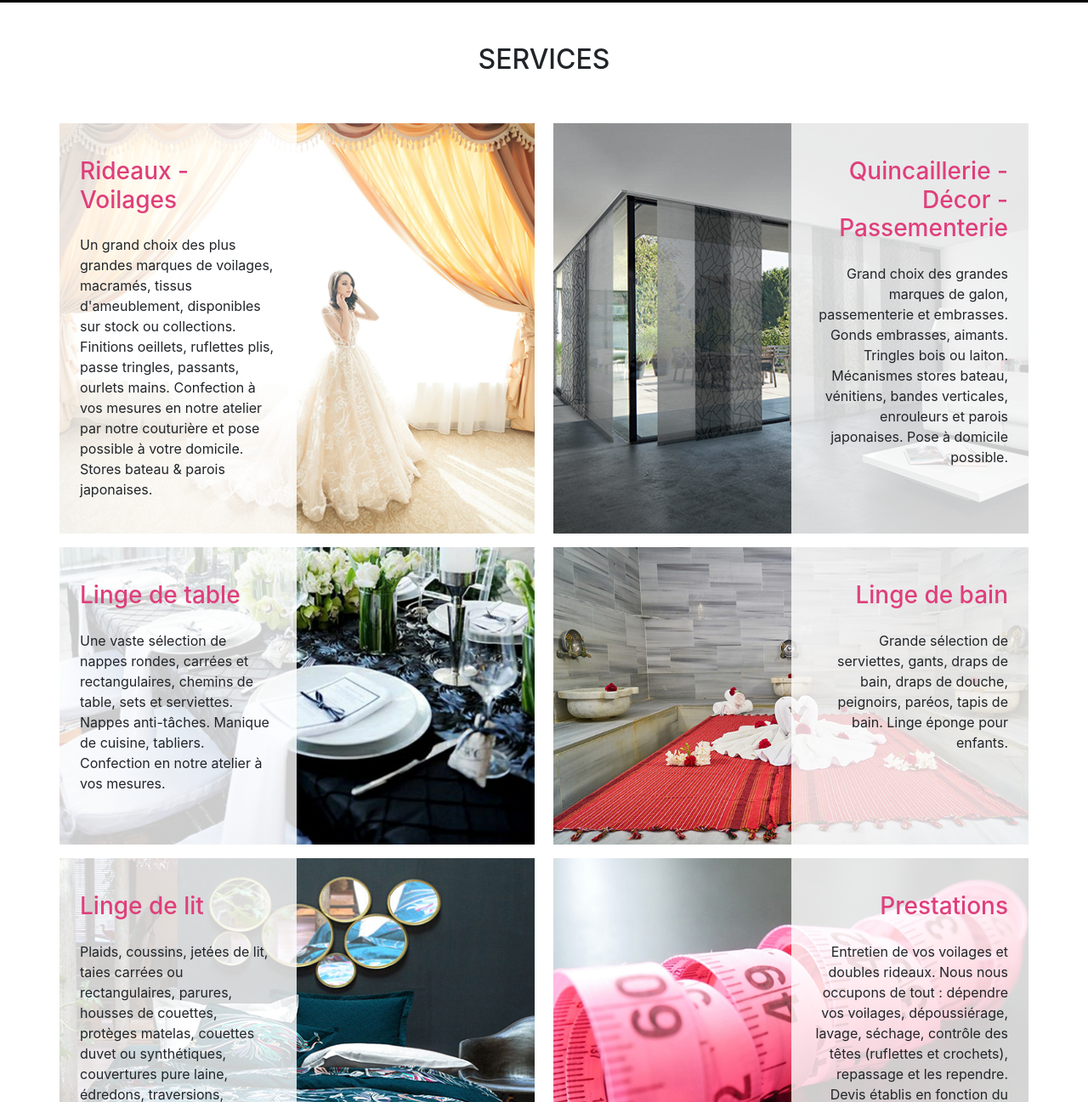
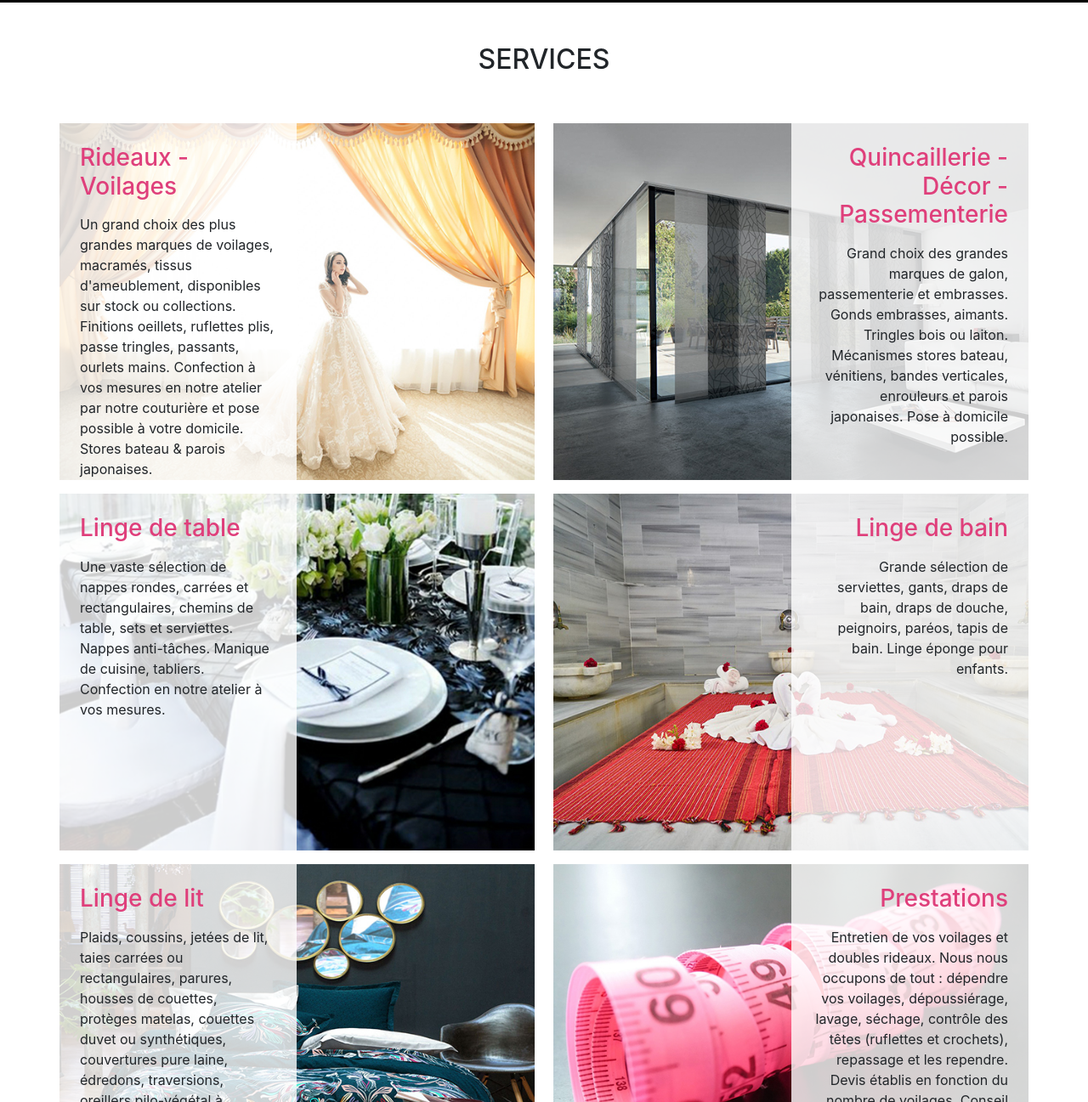
Before and after one commit to florentb123/lovehouse, a plain HTML site: page index.html in a window 1280 px wide. Shown: the part 1833-3130 px from the top of the page at 85% size. Drawn offline with nearby package versions, Linux system fonts and the light colour scheme; grey boxes are pictures that could not be loaded; a script that the page names is missing.

Commit message:
modif service taille 420

```diff
--- a/index.html
+++ b/index.html
@@ -232,7 +232,7 @@
                 class="row d-flex justify-content-lg-between justify-content-md-center justify-content-sm-center justify-content-center">
                 <div class="col-12 col-sm-12 col-md-12 col-lg-6 bg-service-1 p-0 mb-3">
                     <div class="w-50 p-4 sm-center">
-                        <h3 class="pink py-3">Rideaux - Voilages</h3>
+                        <h3 class="pink pb-2">Rideaux - Voilages</h3>
                         <p>Un grand choix des plus grandes marques de voilages, macramés, tissus d'ameublement,
                             disponibles sur stock ou collections.
                             Finitions oeillets, ruflettes plis, passe tringles, passants, ourlets mains.
@@ -244,7 +244,7 @@
                 </div>
                 <div class="col-12 col-sm-12 col-md-12 col-lg-6 bg-service-2 p-0 mb-3">
                     <div class="w-50  ml-lg-auto ml-md-0 ml-sm-0 ml-0 p-4 sm-center text-lg-right text-md-left text-sm-center text-sm-center">
-                        <h3 class="pink py-3">Quincaillerie - Décor - Passementerie</h3>
+                        <h3 class="pink pb-2">Quincaillerie - Décor - Passementerie</h3>
                         <p>Grand choix des grandes marques de galon, passementerie et embrasses.
                             Gonds embrasses, aimants.
                             Tringles bois ou laiton.
@@ -255,7 +255,7 @@
                 </div>
                 <div class="col-12 col-sm-12 col-md-12 col-lg-6 bg-service-3 p-0 mb-3">
                     <div class="w-50 p-4 sm-center">
-                        <h3 class="pink py-3">Linge de table</h3>
+                        <h3 class="pink pb-2">Linge de table</h3>
                         <p>Une vaste sélection de nappes rondes, carrées et rectangulaires, chemins de table, sets et
                             serviettes.
                             Nappes anti-tâches.
@@ -266,7 +266,7 @@
                 </div>
                 <div class="col-12 col-sm-12 col-md-12 col-lg-6 bg-service-4 p-0 mb-3">
                     <div class="w-50  ml-lg-auto ml-md-0 ml-sm-0 ml-0 p-4 sm-center text-lg-right text-md-left text-sm-center text-sm-center">
-                        <h3 class="pink py-3">Linge de bain</h3>
+                        <h3 class="pink pb-2">Linge de bain</h3>
                         <p>Grande sélection de serviettes, gants, draps de bain, draps de douche, peignoirs, paréos,
                             tapis de bain.
                             Linge éponge pour enfants.
@@ -275,7 +275,7 @@
                 </div>
                 <div class="col-12 col-sm-12 col-md-12 col-lg-6 bg-service-5 p-0 mb-3">
                     <div class="w-50 p-4 sm-center">
-                        <h3 class="pink py-3">Linge de lit</h3>
+                        <h3 class="pink pb-2">Linge de lit</h3>
                         <p>Plaids, coussins, jetées de lit, taies carrées ou rectangulaires, parures, housses de
                             couettes, protèges matelas, couettes duvet ou synthétiques, couvertures pure laine,
                             édredons, traversions, oreillers pilo-végétal à mémoire de forme, coussins de sol,
@@ -287,7 +287,7 @@
                 </div>
                 <div class="col-12 col-sm-12 col-md-12 col-lg-6 bg-service-6 p-0 mb-3">
                     <div class="w-50  ml-lg-auto ml-md-0 ml-sm-0 ml-0 p-4 sm-center text-lg-right text-md-left text-sm-center text-sm-center">
-                        <h3 class="pink py-3">Prestations</h3>
+                        <h3 class="pink pb-2">Prestations</h3>
                         <p>Entretien de vos voilages et doubles rideaux.
                             Nous nous occupons de tout : dépendre vos voilages, dépoussiérage, lavage, séchage,
                             contrôle des têtes (ruflettes et crochets), repassage et les rependre.
--- a/scss/_media.scss
+++ b/scss/_media.scss
@@ -22,7 +22,9 @@
   .h5 {
     font-size: 18px;
   }
-
+  .w-50{
+    width: 53% !important;
+  }
   .contact .jour {
     width: 110px;
   }
--- a/scss/_service.scss
+++ b/scss/_service.scss
@@ -1,7 +1,7 @@
 .bg-service-1, .bg-service-2, .bg-service-3, .bg-service-4, .bg-service-5, .bg-service-6{
   background-size: cover;
   background-position: center;
-  min-height: 350px;
+  height: 420px;
   max-width: 49%;
 }
 
```
Also changed, not shown: css/style.css.
